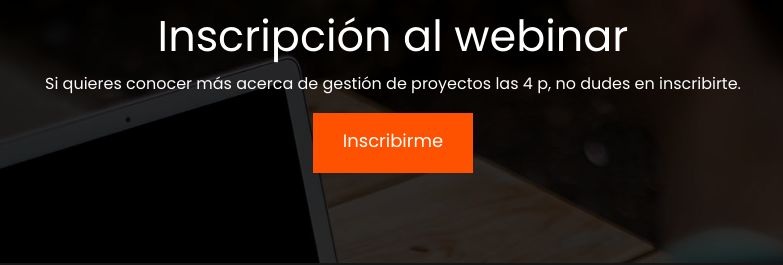
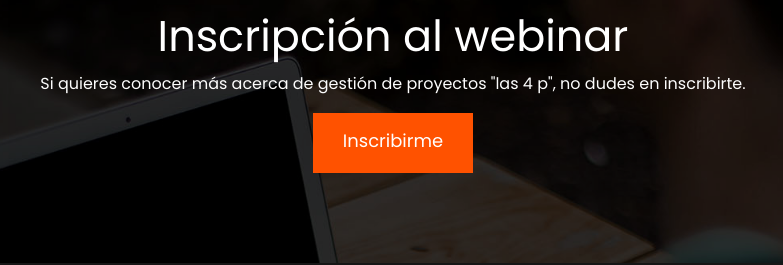
Before and after one commit to djsanchez2020/dra-webinar, a plain HTML site: page index.html in a window 1280 px wide. Shown: the part 2001-2266 px from the top of the page, 247-1030 px from the left. Drawn offline with Linux system fonts and the light colour scheme.

Commit message:
Ajustes 4p

```diff
--- a/index.html
+++ b/index.html
@@ -141,7 +141,7 @@ Description: alive is a minimal, responsive, business coming soon / landing page
             <!-- Heading -->
             <h2>Inscripción al webinar</h2>
 
-            <p>Si quieres conocer más acerca de gestión de proyectos las 4 p, no dudes en inscribirte.</p>
+            <p>Si quieres conocer más acerca de gestión de proyectos "las 4 p", no dudes en inscribirte.</p>
             <a target="_blank" rel="noopener noreferrer" href="https://forms.gle/aq4ijMQdeF8c7P4H6"
               class="btn btn-success wow fadeInUp">Inscribirme</a>
           </div>
```
